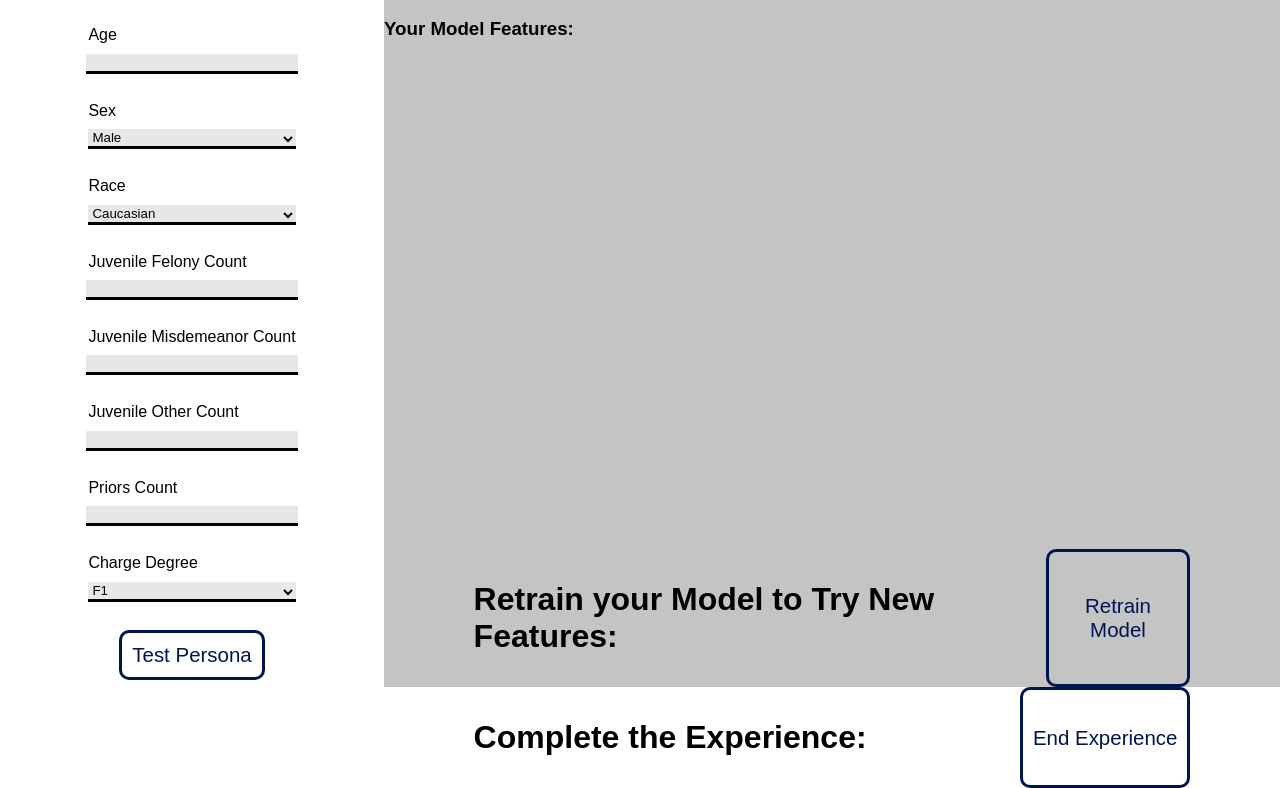
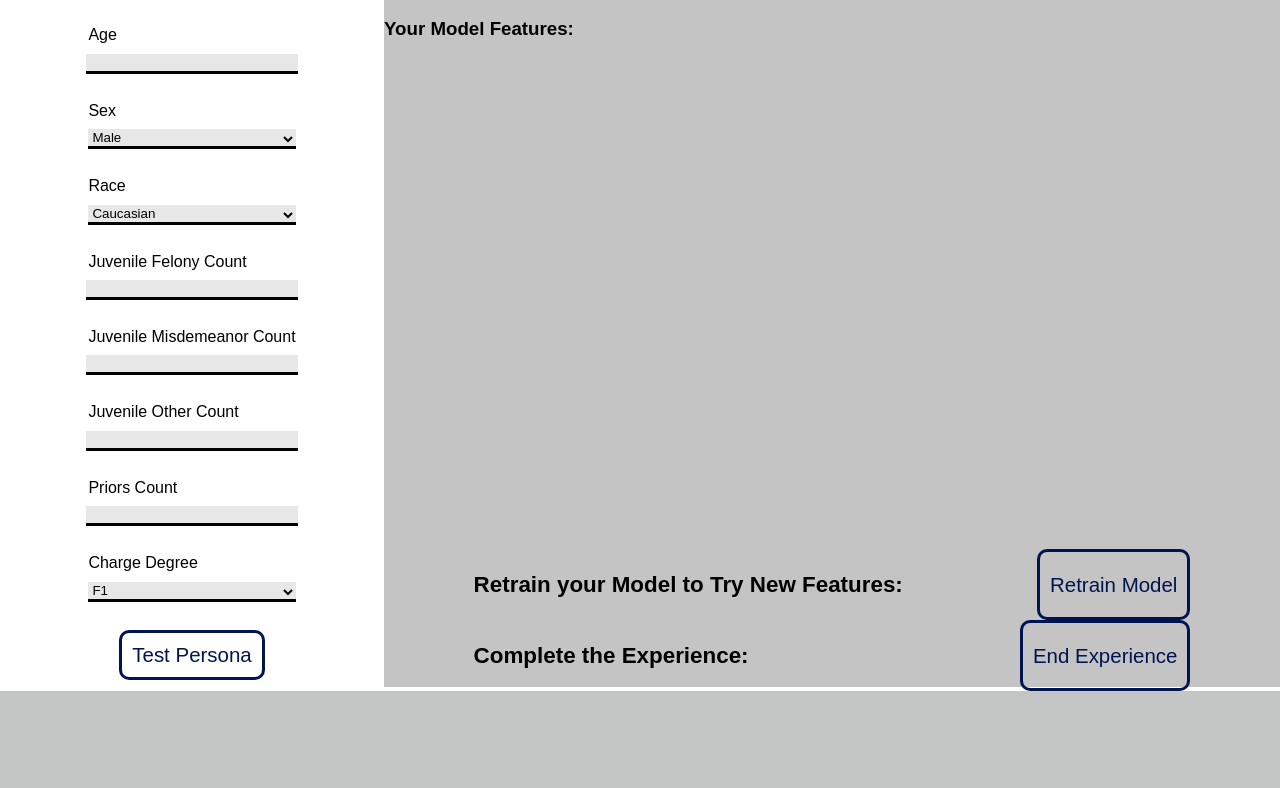
Before and after one commit to rbhushans/ai-interaction-webapp, a Flask app: page /results in a window 1280 px wide. Shown: the part 113-901 px from the top of the page. After the commit the page ends 804 px from the top, so only its background shows below. Run offline with Flask 2, Linux system fonts and the light colour scheme.

Commit message:
Add comments and fix some style

```diff
--- a/app/static/css/style.css
+++ b/app/static/css/style.css
@@ -484,7 +484,7 @@ body {
     flex-direction: row;
     justify-content: space-between;
 
-    font-size: 2em;
+    font-size: 1.4em;
     font-weight: bold;
     width: 80%;
 }
--- a/app/templates/results.html
+++ b/app/templates/results.html
@@ -121,7 +121,8 @@
         </div>
     </main>
     <div id="results-end">
-        <p>HELLO</p>
+        <!-- Add all end-screen items within this div element -->
+        <p>END PAGE</p>
     </div>
 
     <dialog id="results-dialog">
```
